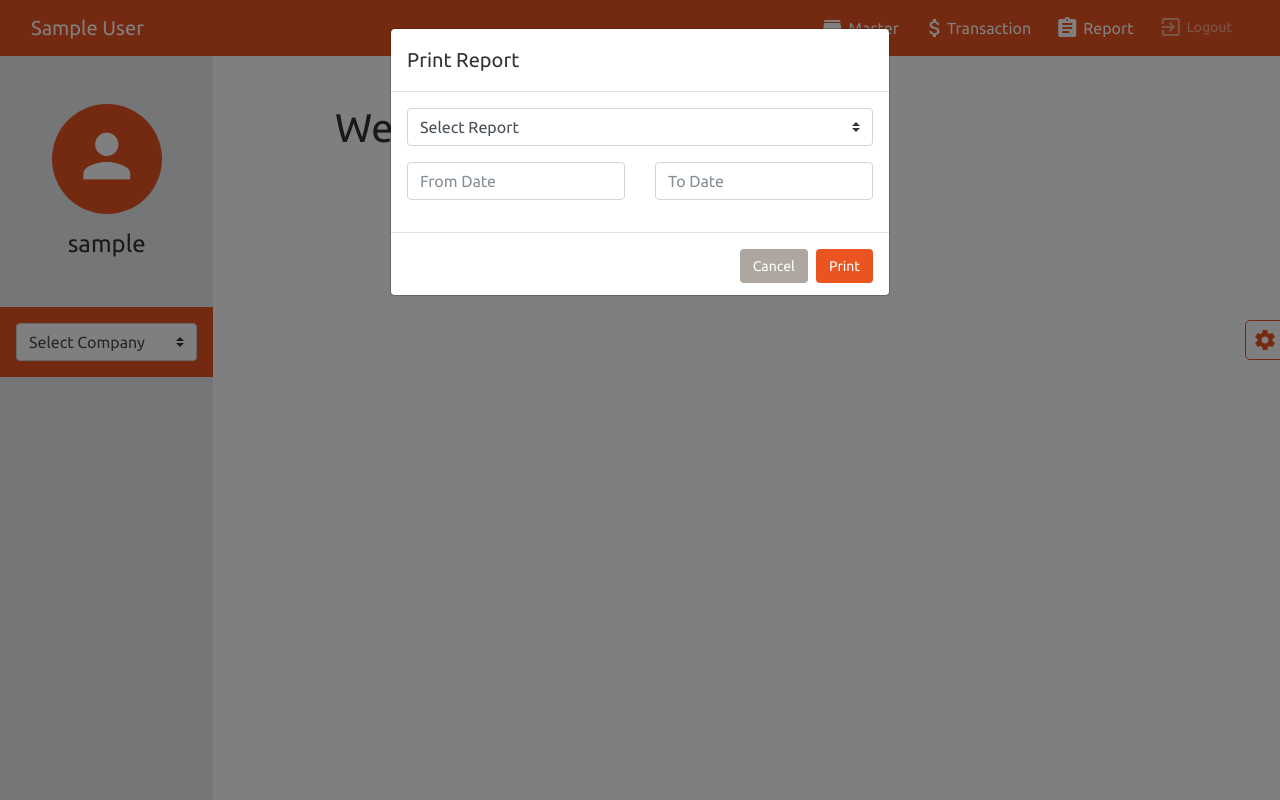
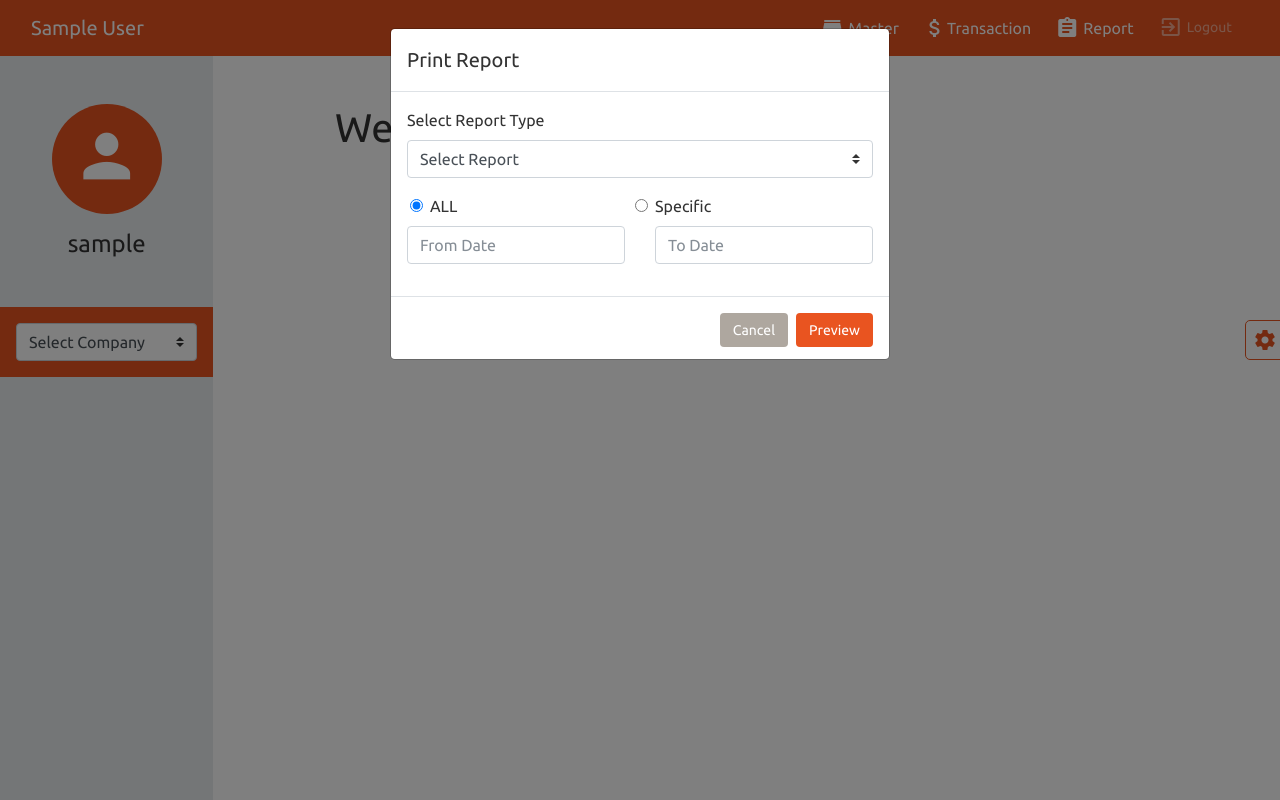
Before and after one commit to exsaro/mango-mandi, a PHP site: page /View/dashboard.php in a window 1280 px wide, after a click that opens the changed part. Run offline with PHP 8.4, Linux system fonts and the light colour scheme; the visitor is signed in with stand-in values (Sample User, id 1); data that the repository does not hold is empty.

Commit message:
Report Added

```diff
--- a/View/footer.php
+++ b/View/footer.php
@@ -5,6 +5,9 @@
         $display        ='d-none';
         $displayMessage = '';
     }
+    $farmerOptionData   = $commonModel->getData('farmer_master','list','','');
+    $customerOptionData = $commonModel->getData('customer_master','list','','');
+
 
 ?>
 
@@ -20,16 +23,47 @@
         <form action="" id="printReport">
         <div class="modal-body">
             <div class="form-group">
-                <select class="custom-select" required>
-                    <option value="">Select Report</option>
-                    <option value="Voucher Report">Voucher Report</option>
-                    <option value="Purchase Report">Purchase Report</option>
-                    <option value="Sales Report">Sales Report</option>
-                    <option value="Payment Report">Payment Report</option>
-                    <option value="Payment Receive Report">Payment Receive Report</option>
-                    <option value="Day Book">Day Book</option>
-                    <option value="Farmer payment Pending">Farmer payment Pending</option>
-                    <option value="Customer Payment Pending">Customer Payment Pending</option>
+                <label for="">Select Report Type</label>
+                <select class="custom-select" id="report_type" name="report_type" required>
+                    <option value="" disabled>Select Report</option>
+                    <option value="purchase">Purchase Report</option>
+                    <option value="voucher">Voucher Report</option>
+                    <option value="sales">Sales Report</option>
+                    <option value="farmer_payment">Farmer payment Report</option>
+                    <option value="payment_receive">Payment Receive Report</option>
+                    <option value="ledger">Ledger Report</option>
+                </select>
+            </div>
+            <div class="form-group row m-2">
+                <div class="col">
+                    <input class="form-check-input" type="radio" name="selectType" id="all" value="all" onclick="selectReportUserType()" checked>
+                    <label class="form-check-label" for="allsss">
+                        ALL
+                    </label>
+                </div>
+                <div class="col">
+                    <input class="form-check-input" type="radio" name="selectType" id="specific" value="specific"  onclick="selectReportUserType()" >
+                    <label class="form-check-label" for="specific">
+                        Specific
+                    </label>
+                </div>
+            </div>
+            <div class="form-group d-none" id='farmer'>
+                <label for="">Select Farmer</label>
+                <select name="farmer_id" id="farmer_id" class="custom-select" required>
+                    <option value="" disable>Select Farmer</option>
+                    <?php foreach($farmerOptionData as $fKey => $fValue) {  ?>
+                        <option  value="<?php echo $fValue['farmer_id']; ?>"> <?php echo $fValue['farmer_name']." - " ; ?><?php echo $fValue['farmer_code']; ?> </option>
+                    <?php } ?>
+                </select>
+            </div>
+            <div class="form-group d-none" id='customer'>
+                <label for="">Select Customer</label>
+                <select  name="customer_id" id="customer_id" class="custom-select" required>
+                    <option value="" disable>Select Customer</option>
+                        <?php foreach($customerOptionData as $fKey => $fValue) {  ?>
+                            <option value="<?php echo $fValue['customer_id']; ?>"> <?php echo $fValue['customer_name']." - " ; ?><?php echo $fValue['customer_code']; ?> </option>
+                        <?php } ?>
                 </select>
             </div>
             <div class="form-group row">
@@ -40,10 +74,16 @@
                     <input type="text" name="to_date" id="report_picker2" data-datepicker="separateRange" class="form-control datetimepicker reportpicker" placeholder="To Date" required />
                 </div>
             </div>
+            <div class="form-group row ml-4 d-none"  id="summary">
+                <input class="form-check-input" type="checkbox" value="summary" name="summary" >
+                <label class="form-check-label" for="defaultCheck1">
+                    Summary
+                </label>
+            </div>
         </div>
         <div class="modal-footer">
             <button type="button" class="btn btn-secondary" data-dismiss="modal">Cancel</button>
-            <button type="submit" class="btn btn-primary">Print</button>
+            <button type="submit" class="btn btn-primary">Preview</button>
         </div>
         </form>
         </div>
--- a/js/app.js
+++ b/js/app.js
@@ -774,3 +774,53 @@ $("#customer_paid_amount").keyup(function(){
     $("#customet_balance_amount").val(balance);
 });
 /******** Customer Payment Entry End ********/
+
+
+/* All Report */
+$('#report_type').change(function(){
+    var report_type = $('#report_type').val();
+    var selectType  = $("input[name='selectType']:checked").val();
+
+    if(report_type!='')
+        reportHideShow(report_type,selectType)
+})
+
+function selectReportUserType(){
+    var report_type = $('#report_type').val();
+    var selectType = $("input[name='selectType']:checked").val();
+
+    if(report_type!='')
+        reportHideShow(report_type,selectType)
+}
+
+function reportHideShow(report_type,selectType){
+    if((report_type == 'purchase' || report_type == 'voucher' || report_type == 'farmer_payment') && selectType == 'specific'){
+        $('#farmer').removeClass('d-none');
+        $('#farmer').addClass('d-block');
+        $('#customer').addClass('d-none');
+        $('#customer').removeClass('d-block');
+        $('#summary').addClass('d-none');
+        $('#summary').removeClass('d-block');
+    }else if((report_type == 'sales' || report_type == 'payment_receive') && selectType == 'specific'){
+        $('#customer').removeClass('d-none');
+        $('#customer').addClass('d-block');
+        $('#farmer').addClass('d-none');
+        $('#farmer').removeClass('d-block');
+        $('#summary').addClass('d-none');
+        $('#summary').removeClass('d-block');
+    }else if(report_type == 'ledger'){
+        $('#farmer').addClass('d-none');
+        $('#farmer').removeClass('d-block');
+        $('#customer').addClass('d-none');
+        $('#customer').removeClass('d-block');
+        $('#summary').removeClass('d-none');
+        $('#summary').addClass('d-block');
+    }else if(selectType == 'all'){
+        $('#farmer').addClass('d-none');
+        $('#farmer').removeClass('d-block');
+        $('#customer').addClass('d-none');
+        $('#customer').removeClass('d-block');
+        $('#summary').addClass('d-none');
+        $('#summary').removeClass('d-block');
+    }
+}
```
